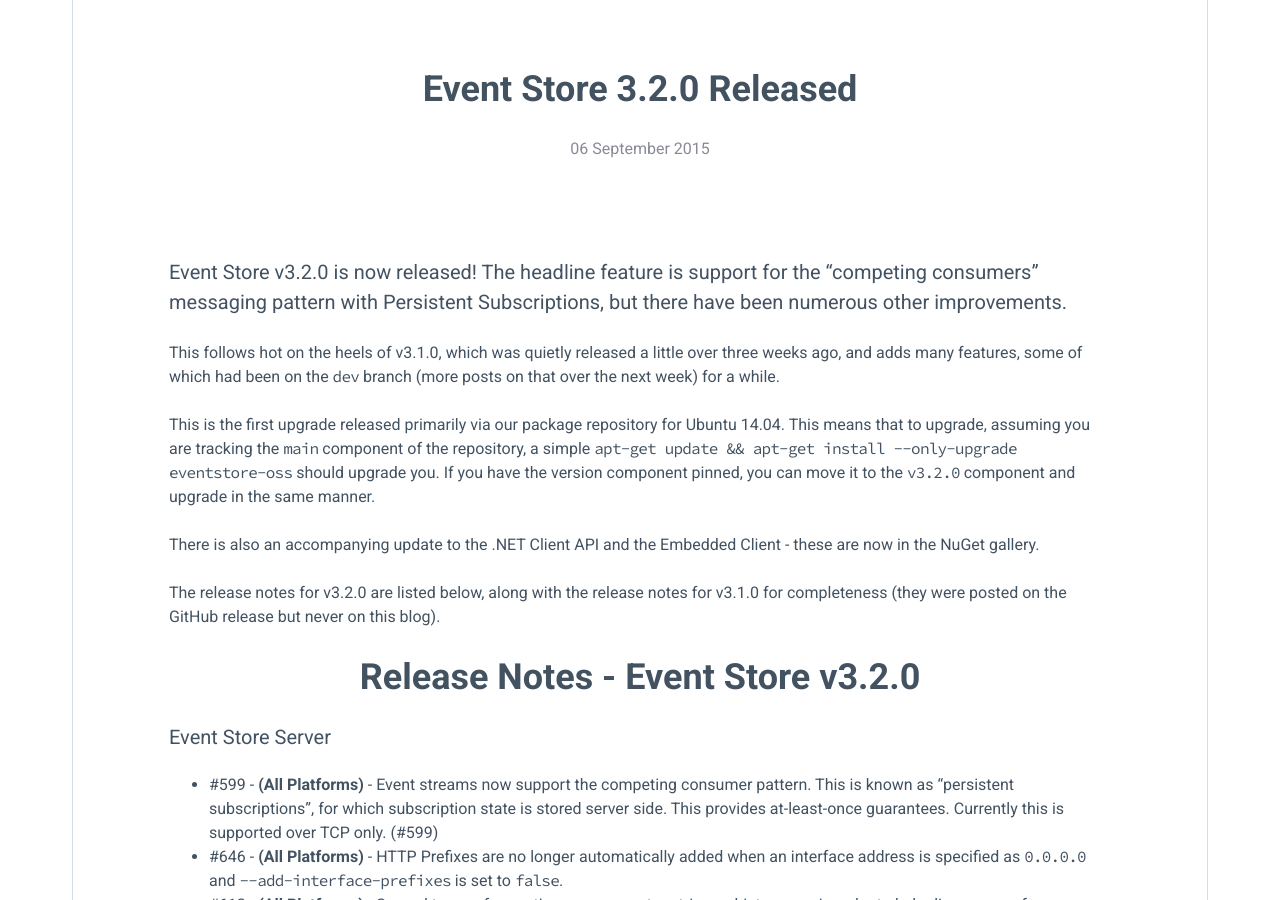
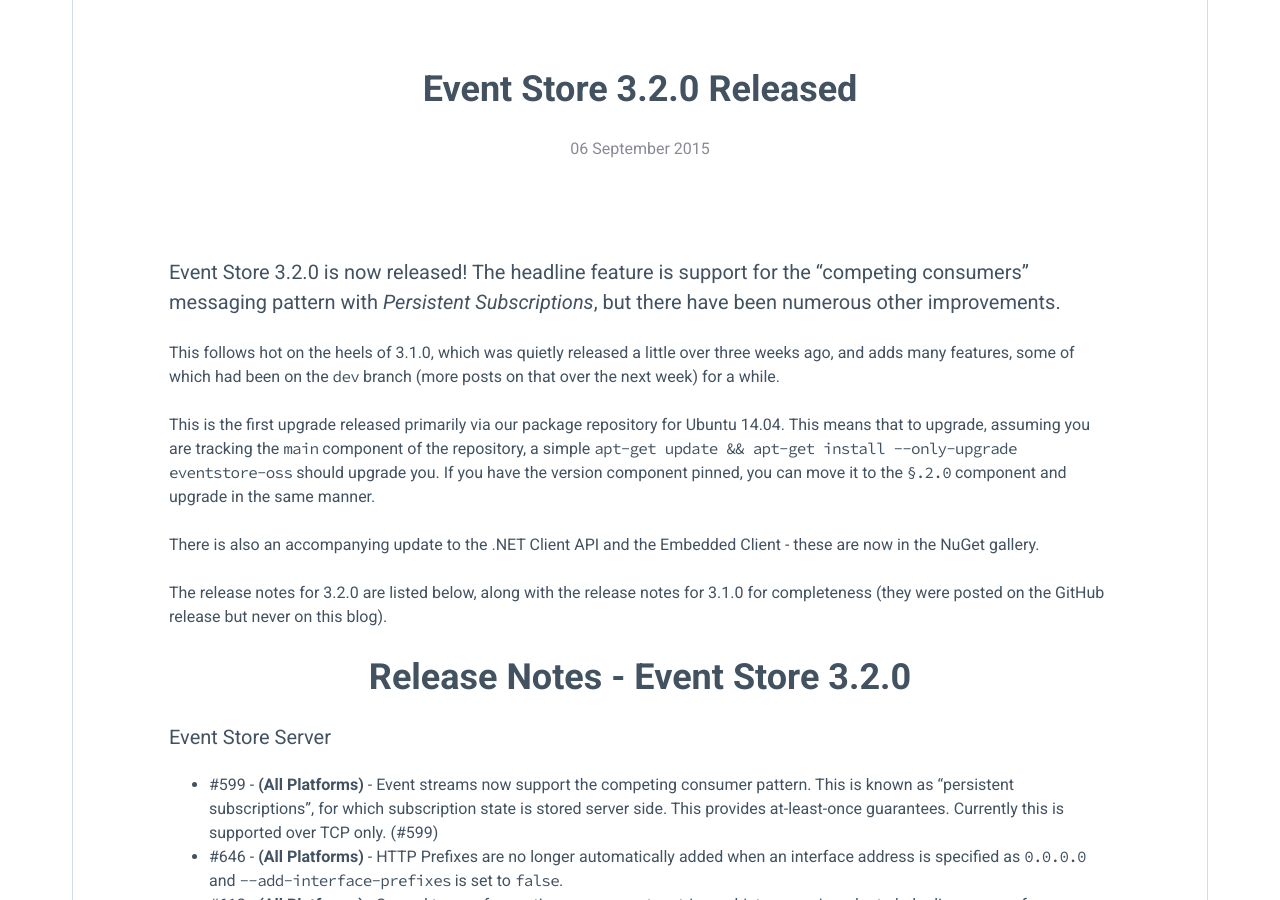
Before and after one commit to sandboxorg/geteventstore.com, a Jekyll site: the page built from _posts/2015-09-06-event-store-3.2.0-released.md, in a window 1280 px wide and 900 px high, scrolled down 235 px. Built offline with Jekyll 4.4.1, drawn with Linux system fonts in a browser that asks for light colours; nearby versions of some CDN libraries; Markdown is read by kramdown in place of the engine named in the settings; some of the changed text lies outside the part shown.

Commit message:
Fixed typos and formatting

```diff
--- a/_posts/2015-09-06-event-store-3.2.0-released.md
+++ b/_posts/2015-09-06-event-store-3.2.0-released.md
@@ -4,17 +4,17 @@ author: "James Nugent"
 layout: blog-post
 ---
 
-Event Store v3.2.0 is now released! The headline feature is support for the "competing consumers" messaging pattern with Persistent Subscriptions, but there have been numerous other improvements.
+Event Store 3.2.0 is now released! The headline feature is support for the “competing consumers” messaging pattern with *Persistent Subscriptions*, but there have been numerous other improvements.
 
-This follows hot on the heels of v3.1.0, which was quietly released a little over three weeks ago, and adds many features, some of which had been on the `dev` branch (more posts on that over the next week) for a while.
+This follows hot on the heels of 3.1.0, which was quietly released a little over three weeks ago, and adds many features, some of which had been on the `dev` branch (more posts on that over the next week) for a while.
 
-This is the first upgrade released primarily via our package repository for Ubuntu 14.04. This means that to upgrade, assuming you are tracking the `main` component of the repository, a simple `apt-get update && apt-get install --only-upgrade eventstore-oss` should upgrade you. If you have the version component pinned, you can move it to the `v3.2.0` component and upgrade in the same manner.
+This is the first upgrade released primarily via our package repository for Ubuntu 14.04. This means that to upgrade, assuming you are tracking the `main` component of the repository, a simple `apt-get update && apt-get install --only-upgrade eventstore-oss` should upgrade you. If you have the version component pinned, you can move it to the `§.2.0` component and upgrade in the same manner.
 
 There is also an accompanying update to the .NET Client API and the Embedded Client - these are now in the NuGet gallery.
 
-The release notes for v3.2.0 are listed below, along with the release notes for v3.1.0 for completeness (they were posted on the GitHub release but never on this blog).
+The release notes for 3.2.0 are listed below, along with the release notes for 3.1.0 for completeness (they were posted on the GitHub release but never on this blog).
 
-#Release Notes - Event Store v3.2.0
+#Release Notes - Event Store 3.2.0
 
 ##Event Store Server
 
@@ -52,7 +52,7 @@ The release notes for v3.2.0 are listed below, along with the release notes for
 
 - #589 - **(All Platforms)** -  Authentication is now supported in the Embedded Client (#589)
 
-#Release Notes - Event Store v3.1.0
+#Release Notes - Event Store 3.1.0
 
 ## Event Store Server
 
```
